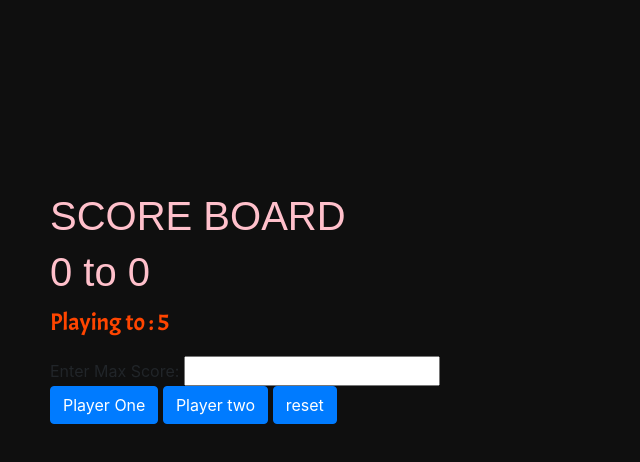
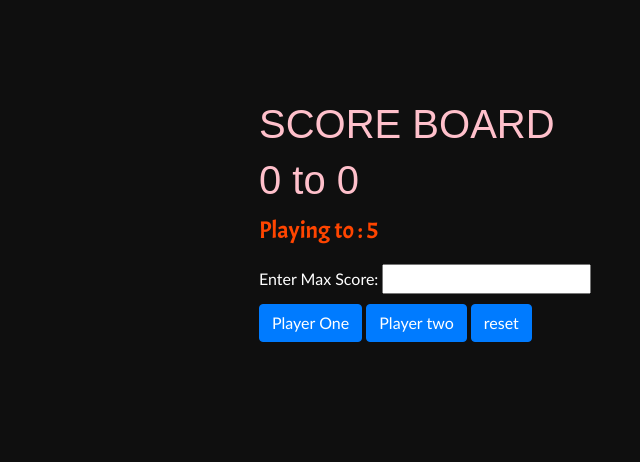
Before and after one commit to aashrithashiva29/scorekeeper, a plain HTML site: page index.html in a window 1280 px wide. Shown: the whole page, without its empty margins (206-846 px from the left). Drawn offline with nearby package versions, Linux system fonts and the light colour scheme; a web font is replaced by a local one.

Commit message:
Update skeeper.css

```diff
--- a/skeeper.css
+++ b/skeeper.css
@@ -1,7 +1,7 @@
 body{
     background-color: #0f0f0f;
-    margin-top:15%;
-    margin-left:20%;
+	font-family:candara;
+	color:white
 }
 
 button{
@@ -13,7 +13,6 @@ button{
 h1{
     font-family: 'Chau Philomene One', sans-serif;
     /* */
-
     color:pink
 }
 
@@ -22,3 +21,11 @@ p{
     font-family: 'Acme', sans-serif;
     font-size:x-large;
 }
+
+input[type="number"]{
+	margin-bottom:10px;
+}
+#container{
+    width:350px;
+    margin:100px auto;
+}
```
